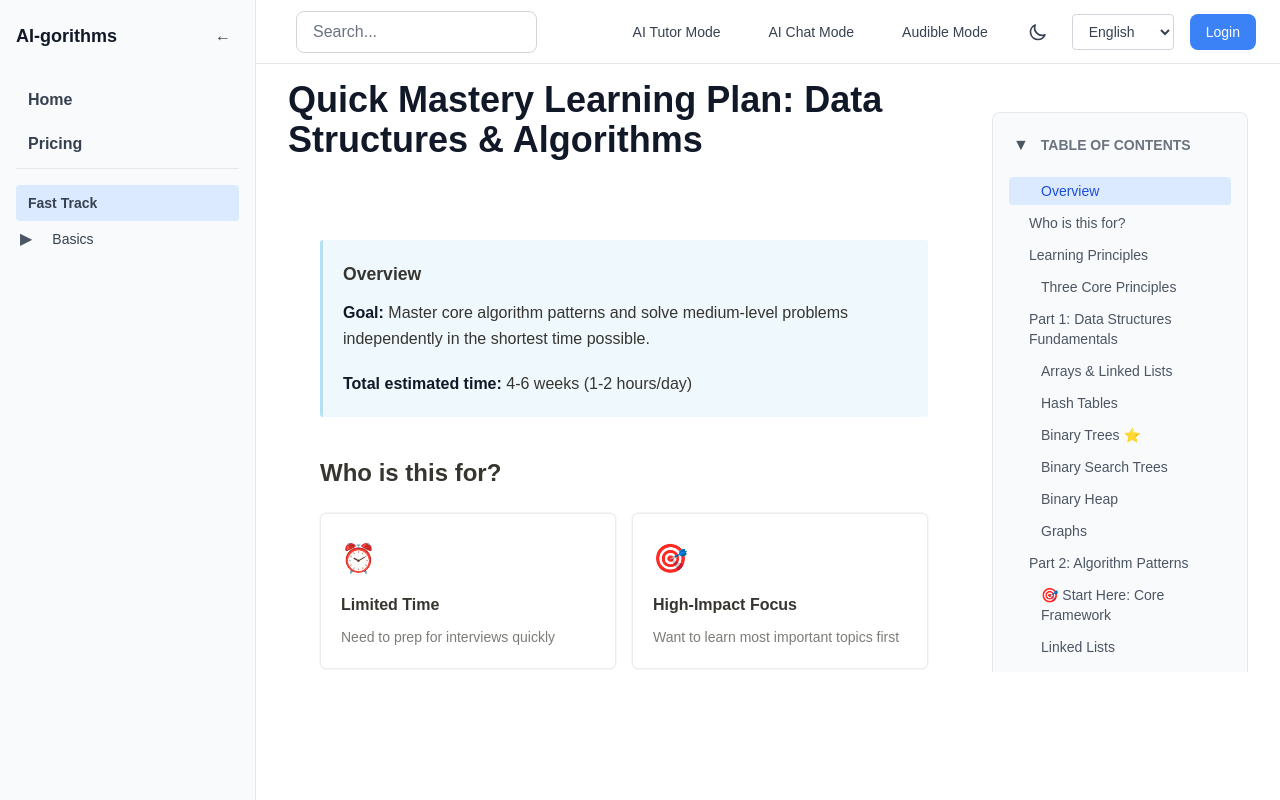
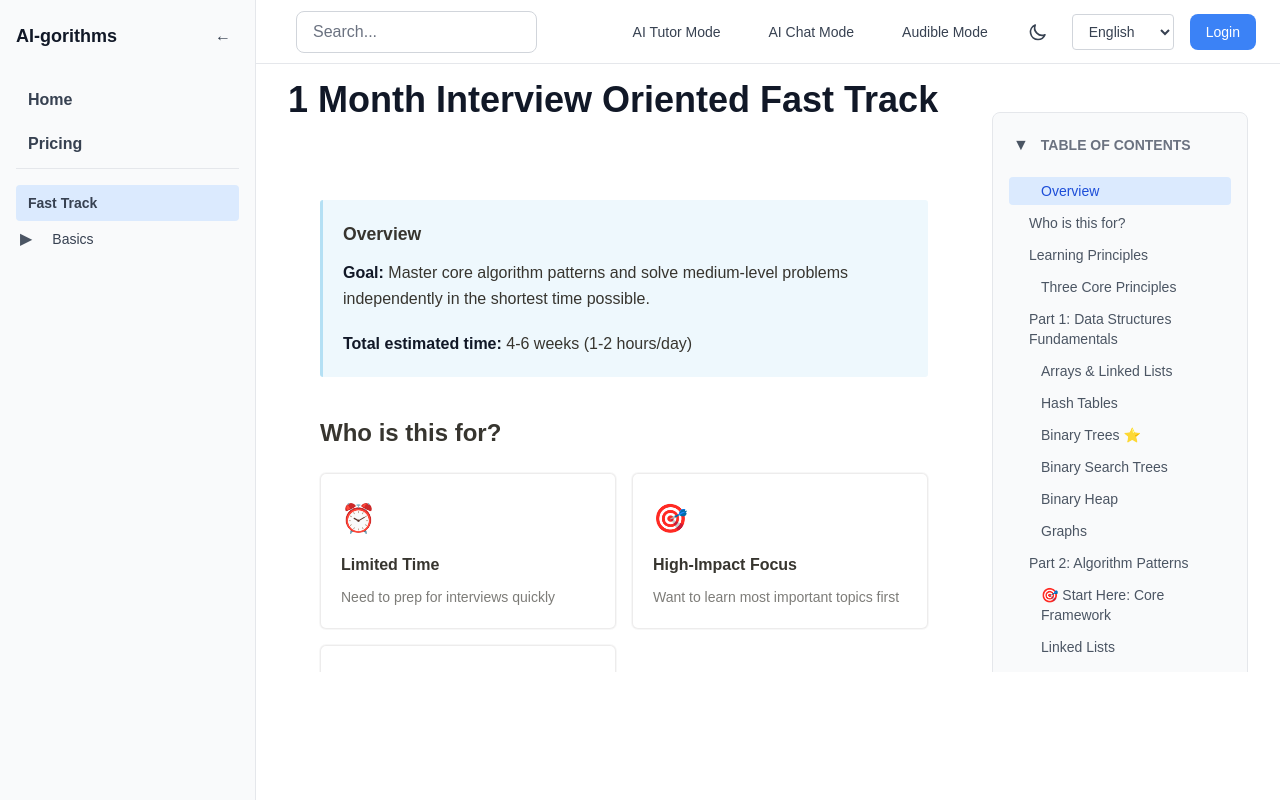
Before and after one commit to Chinese-Community-AI/AI-gorithms, a Next.js app: page /fast-track in a window 1280 px wide. Built offline with nearby package versions, Linux system fonts and the light colour scheme.

Commit message:
Update title

```diff
--- a/app/fast-track/page.tsx
+++ b/app/fast-track/page.tsx
@@ -435,7 +435,7 @@ export default function FastTrackPage() {
 
   return (
     <ArticleContent
-      title="Quick Mastery Learning Plan: Data Structures & Algorithms"
+      title="1 Month Interview Oriented Fast Track"
       content={content}
       readingTime={15}
     />
```
